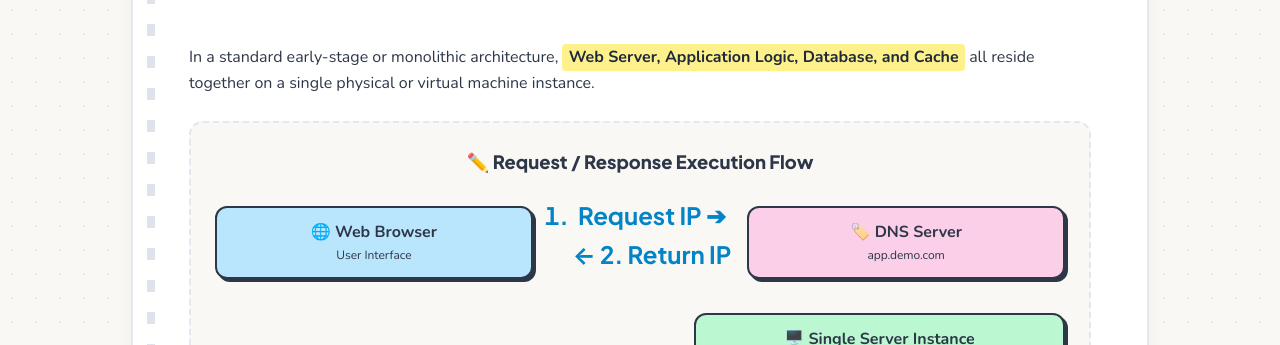
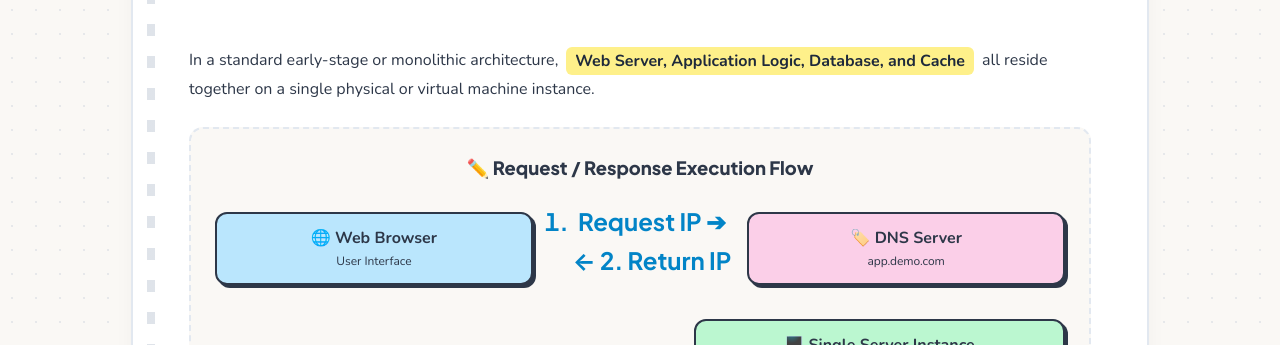
Before and after one commit to auysh8/System-design-notes, an Astro site: page /System-design-notes/notes/01-single-server in a window 1280 px wide. Shown: the part 386-731 px from the top of the page. Built offline with nearby package versions, Linux system fonts and the light colour scheme; Astro itself is replaced by a stand-in of ours.

Commit message:
fix(styles): add proper horizontal gap and pill padding to highlighted keywords

```diff
--- a/css/style.css
+++ b/css/style.css
@@ -276,35 +276,51 @@ body {
 
 /* Highlighters & Highlight Badges */
 mark, mark.hl-yellow {
+    display: inline-block;
     background: #fef08a;
     color: #1e293b !important;
-    padding: 0.15em 0.4em;
-    border-radius: 4px;
+    padding: 0.2em 0.55em;
+    margin: 2px 4px;
+    border-radius: 6px;
     font-weight: 700;
+    line-height: 1.35;
+    vertical-align: baseline;
 }
 
 mark.hl-pink {
+    display: inline-block;
     background: #fbcfe8;
     color: #1e293b !important;
-    padding: 0.15em 0.4em;
-    border-radius: 4px;
+    padding: 0.2em 0.55em;
+    margin: 2px 4px;
+    border-radius: 6px;
     font-weight: 700;
+    line-height: 1.35;
+    vertical-align: baseline;
 }
 
 mark.hl-blue {
+    display: inline-block;
     background: #bae6fd;
     color: #1e293b !important;
-    padding: 0.15em 0.4em;
-    border-radius: 4px;
+    padding: 0.2em 0.55em;
+    margin: 2px 4px;
+    border-radius: 6px;
     font-weight: 700;
+    line-height: 1.35;
+    vertical-align: baseline;
 }
 
 mark.hl-green {
+    display: inline-block;
     background: #bbf7d0;
     color: #1e293b !important;
-    padding: 0.15em 0.4em;
-    border-radius: 4px;
+    padding: 0.2em 0.55em;
+    margin: 2px 4px;
+    border-radius: 6px;
     font-weight: 700;
+    line-height: 1.35;
+    vertical-align: baseline;
 }
 
 /* Dark Mode Glowing Highlighter Badges */
--- a/src/styles/global.css
+++ b/src/styles/global.css
@@ -324,35 +324,51 @@ body {
 
 /* Highlighters & Highlight Badges */
 mark, mark.hl-yellow {
+    display: inline-block;
     background: #fef08a;
     color: #1e293b !important;
-    padding: 0.15em 0.4em;
-    border-radius: 4px;
+    padding: 0.2em 0.55em;
+    margin: 2px 4px;
+    border-radius: 6px;
     font-weight: 700;
+    line-height: 1.35;
+    vertical-align: baseline;
 }
 
 mark.hl-pink {
+    display: inline-block;
     background: #fbcfe8;
     color: #1e293b !important;
-    padding: 0.15em 0.4em;
-    border-radius: 4px;
+    padding: 0.2em 0.55em;
+    margin: 2px 4px;
+    border-radius: 6px;
     font-weight: 700;
+    line-height: 1.35;
+    vertical-align: baseline;
 }
 
 mark.hl-blue {
+    display: inline-block;
     background: #bae6fd;
     color: #1e293b !important;
-    padding: 0.15em 0.4em;
-    border-radius: 4px;
+    padding: 0.2em 0.55em;
+    margin: 2px 4px;
+    border-radius: 6px;
     font-weight: 700;
+    line-height: 1.35;
+    vertical-align: baseline;
 }
 
 mark.hl-green {
+    display: inline-block;
     background: #bbf7d0;
     color: #1e293b !important;
-    padding: 0.15em 0.4em;
-    border-radius: 4px;
+    padding: 0.2em 0.55em;
+    margin: 2px 4px;
+    border-radius: 6px;
     font-weight: 700;
+    line-height: 1.35;
+    vertical-align: baseline;
 }
 
 /* Dark Mode Glowing Highlighter Badges */
```
